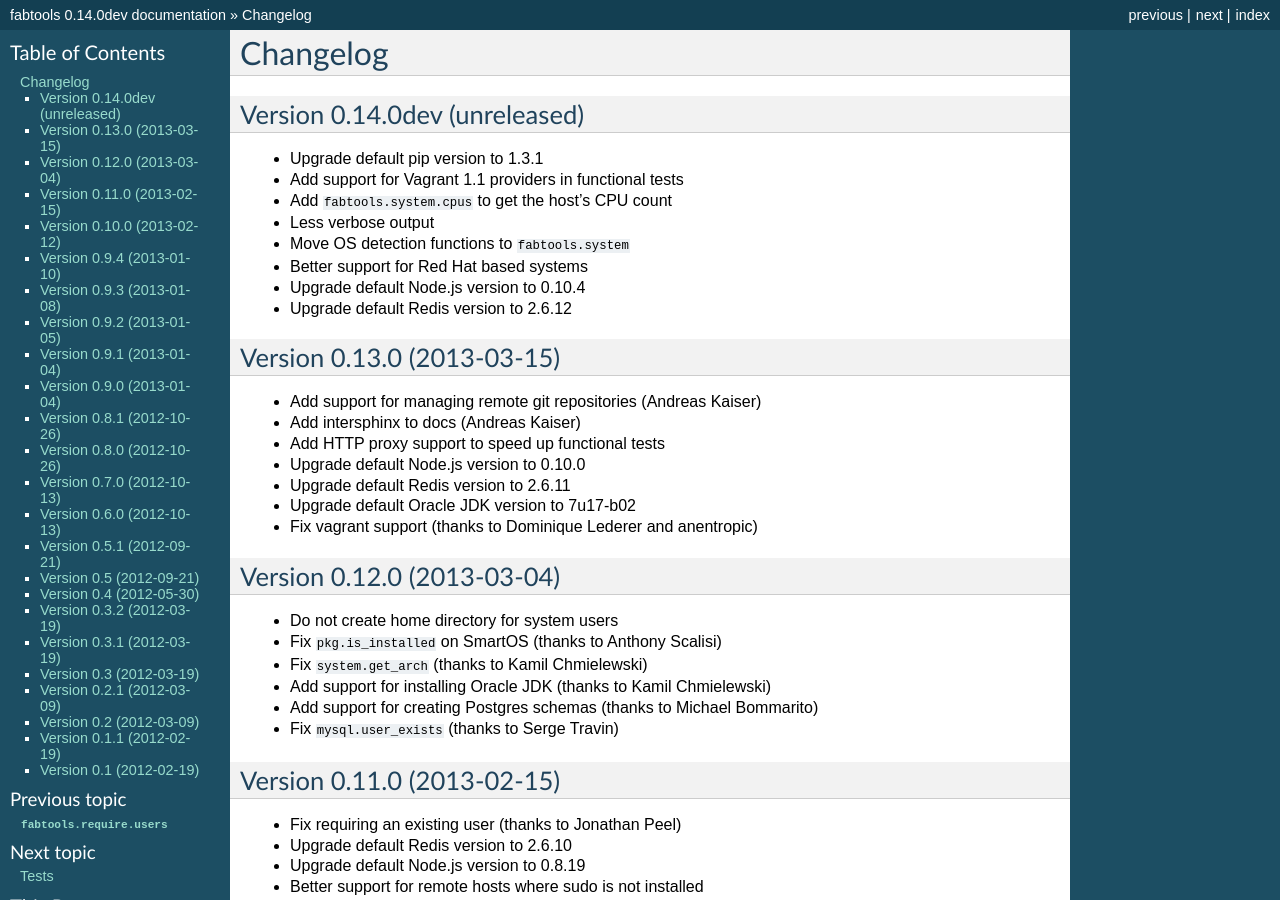
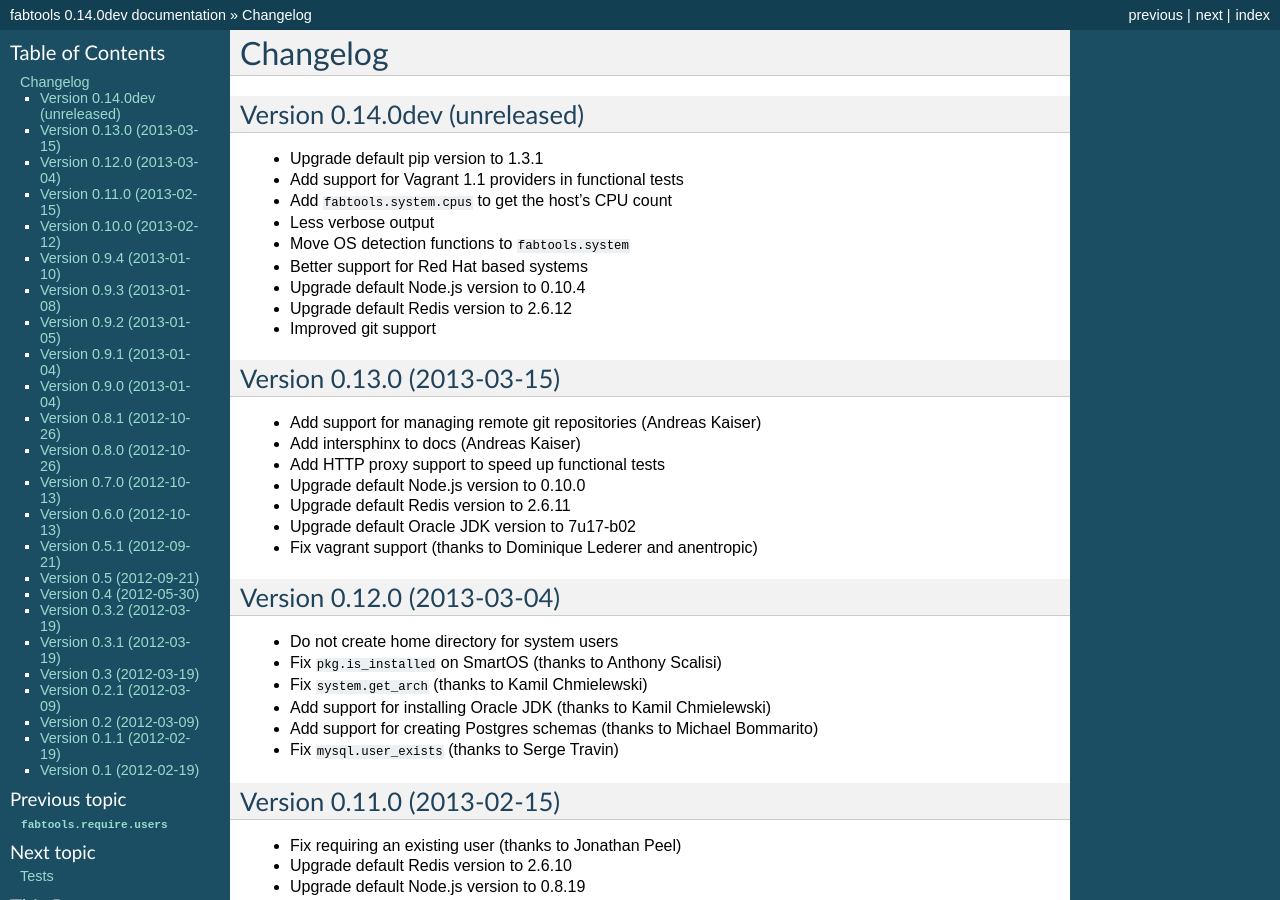
Before and after one commit to fabtools/fabtools, a Sphinx documentation site: the page built from docs/CHANGELOG.rst, in a window 1280 px wide and 900 px high. Built offline with Sphinx 7.4.7, drawn with Linux system fonts in a browser that asks for light colours.

```diff
--- a/docs/CHANGELOG.rst
+++ b/docs/CHANGELOG.rst
@@ -12,6 +12,7 @@ Version 0.14.0dev (unreleased)
 * Better support for Red Hat based systems
 * Upgrade default Node.js version to 0.10.4
 * Upgrade default Redis version to 2.6.12
+* Improved git support
 
 Version 0.13.0 (2013-03-15)
 ---------------------------
```
Also changed, not shown: 1 other file.
